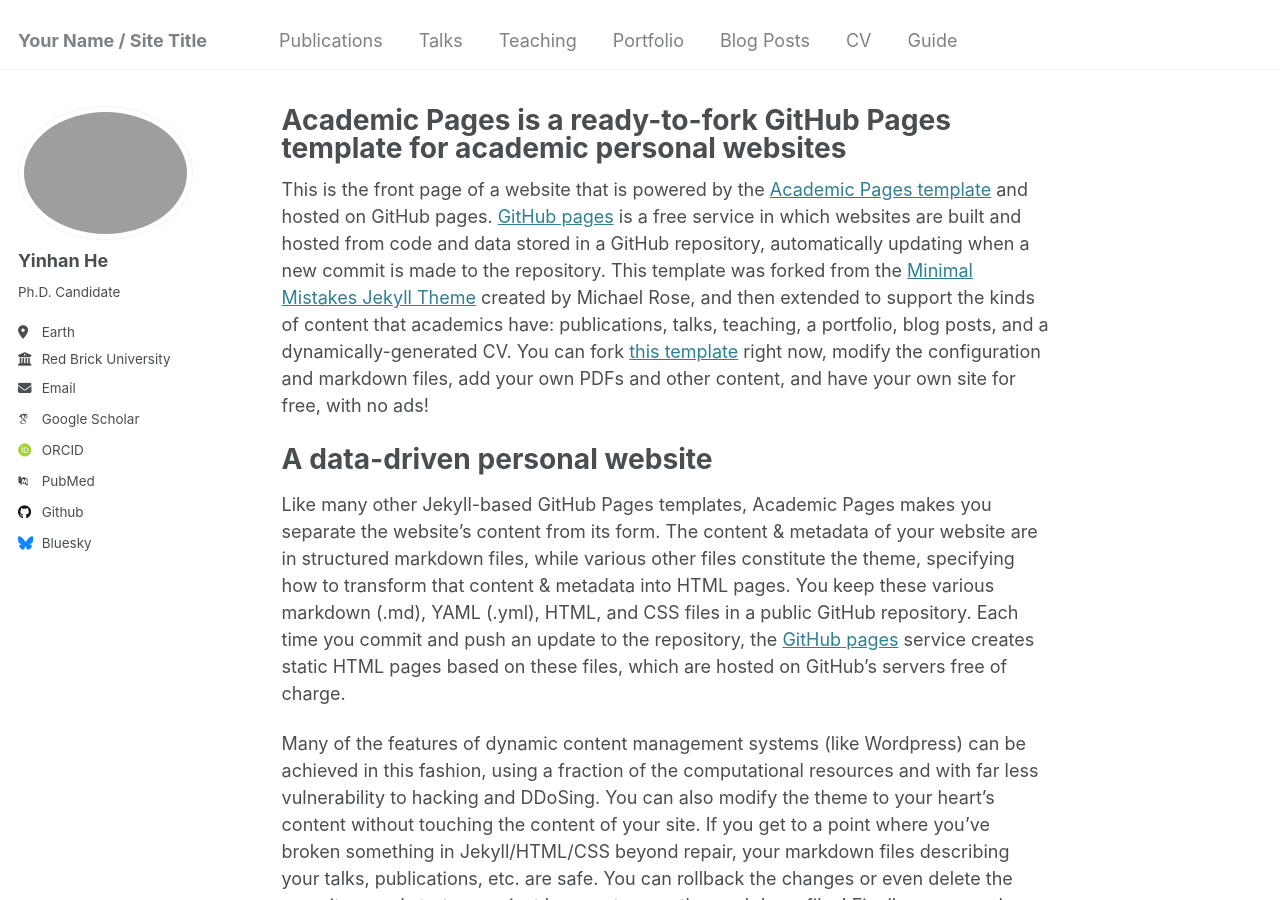
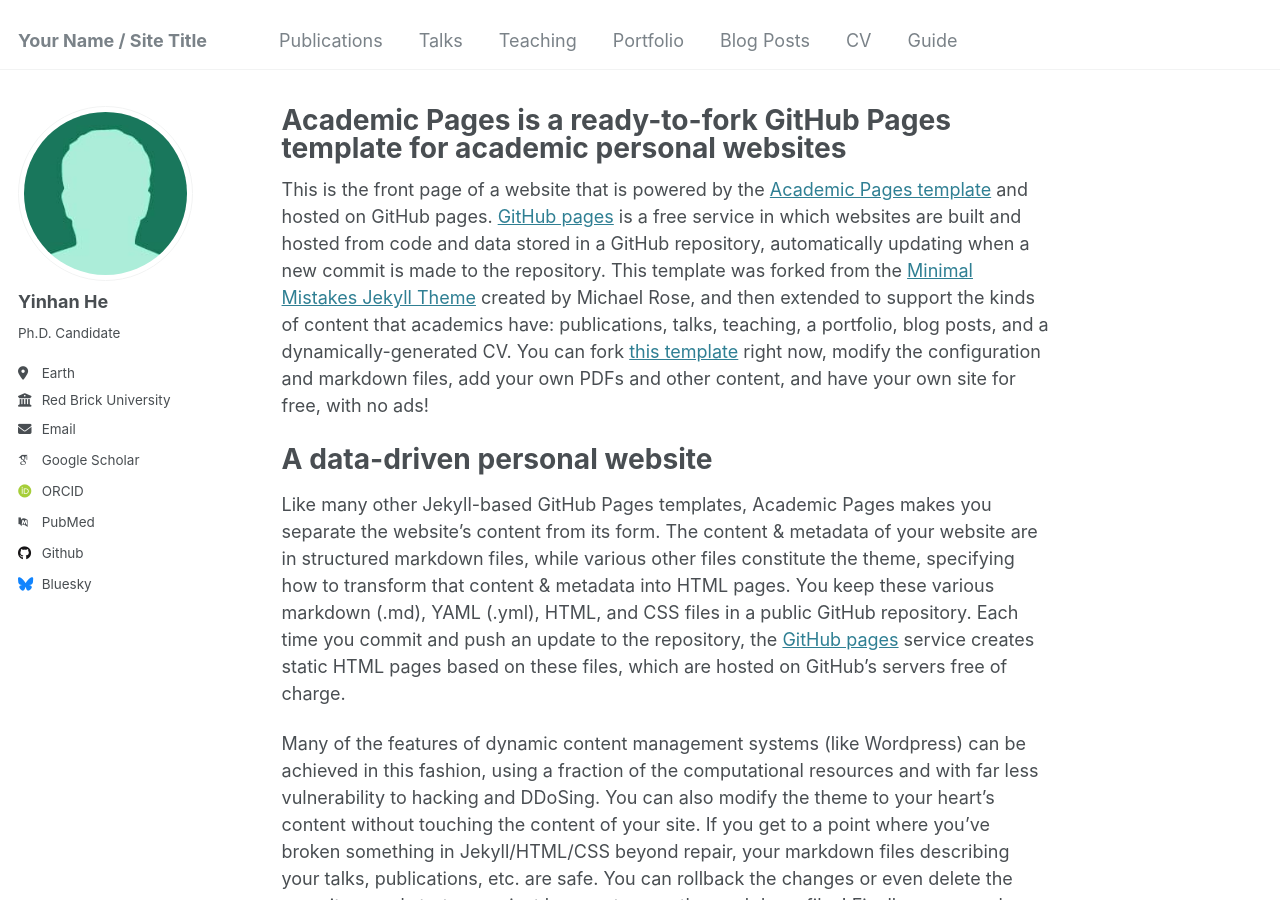
Before and after one commit to YinhanHe123/YinhanHe123.github.io, a Jekyll site: the page built from _pages/about.md, in a window 1280 px wide and 900 px high. Built offline with Jekyll 4.4.1, drawn with Linux system fonts in a browser that asks for light colours; some web fonts are replaced.

Commit message:
Update _config.yml

```diff
--- a/_config.yml
+++ b/_config.yml
@@ -21,7 +21,7 @@
 #               Additional customization can be done by editing /_includes/author-profile.html
 author:
   # Biographic information
-  avatar           : "profile-3.png"
+  avatar           : "bio-photo-2.jpg"
   name             : "Yinhan He"
   pronouns         : # example: "she/her"
   bio              : "Ph.D. Candidate"
```
